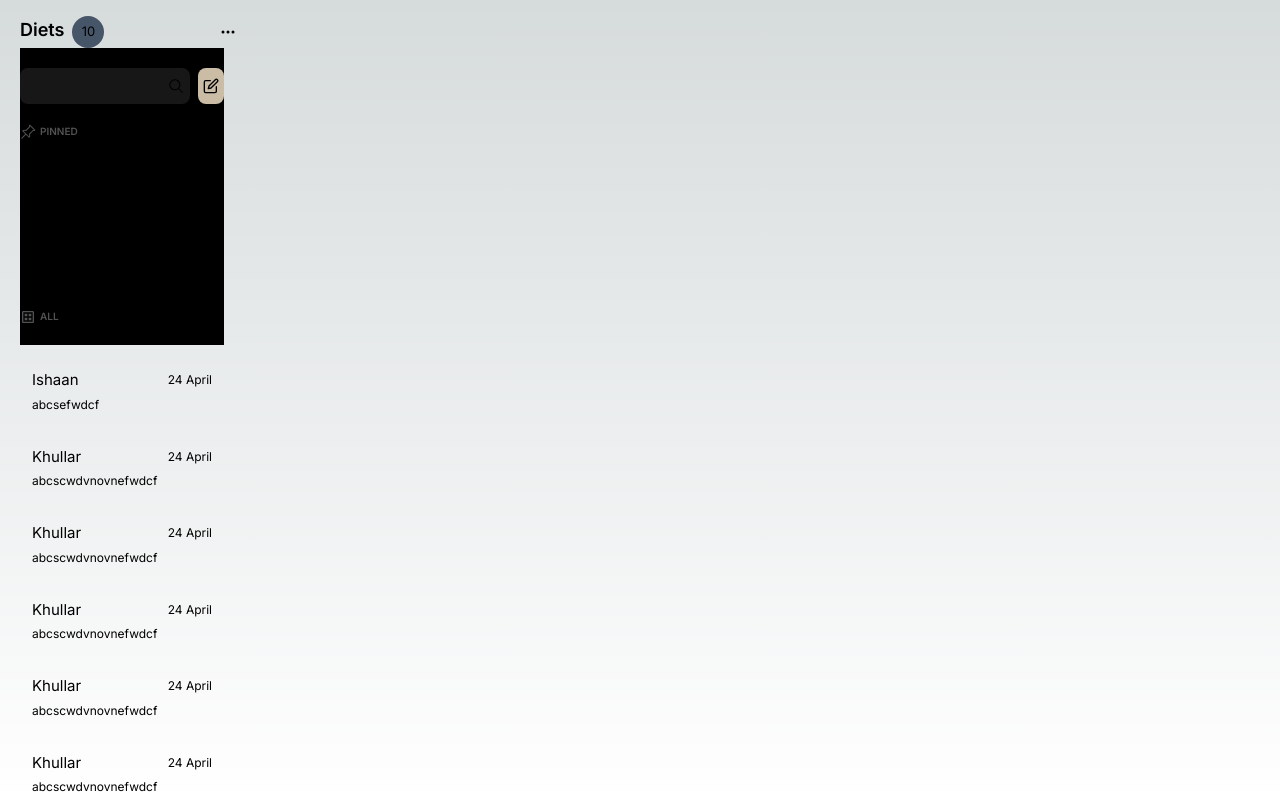
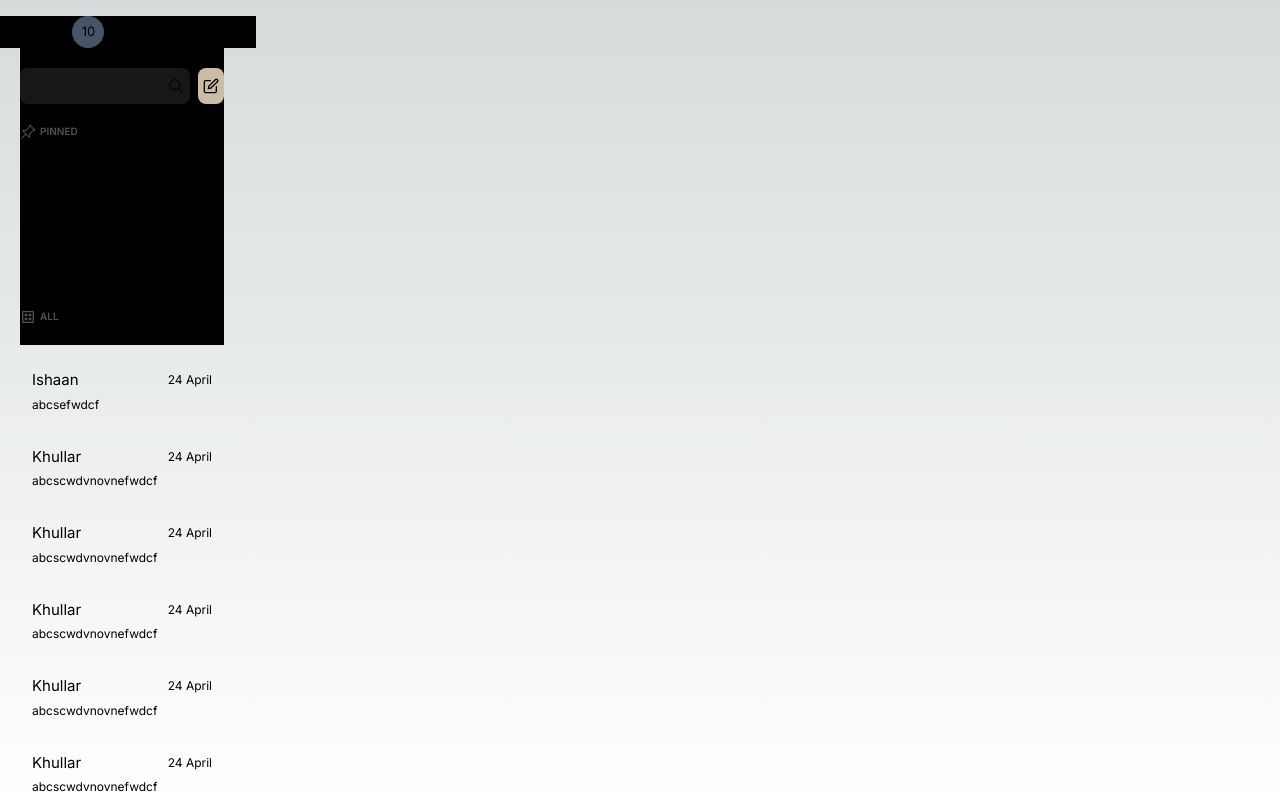
Before and after one commit to ishk9/getYourDiet, a Next.js app in the folder client/: page /Home in a window 1280 px wide. Built offline with nearby package versions, Linux system fonts and the light colour scheme.

Commit message:
Fix: Added backdrop

```diff
--- a/client/app/Home/page.js
+++ b/client/app/Home/page.js
@@ -11,7 +11,7 @@ export default function Home() {
         <main className='flex flex-row h-screen w-screen'>
             <div className={`${history ? "w-3/5" : "w-0"} lg:w-1/5 overflow-auto`}>
 
-                <div className='flex justify-between px-5 items-center mt-4'>
+                <div className='flex justify-between px-5 items-center mt-4 sticky top-0 backdrop-filter backdrop-brightness-0 backdrop-opacity-100'>
                     <div className='flex'>
                         <h1 className='text-lg font-semibold mr-2'>Diets</h1>
                         <div className='flex justify-center items-center h-8 w-8 rounded-full bg-slate-600'>
```
